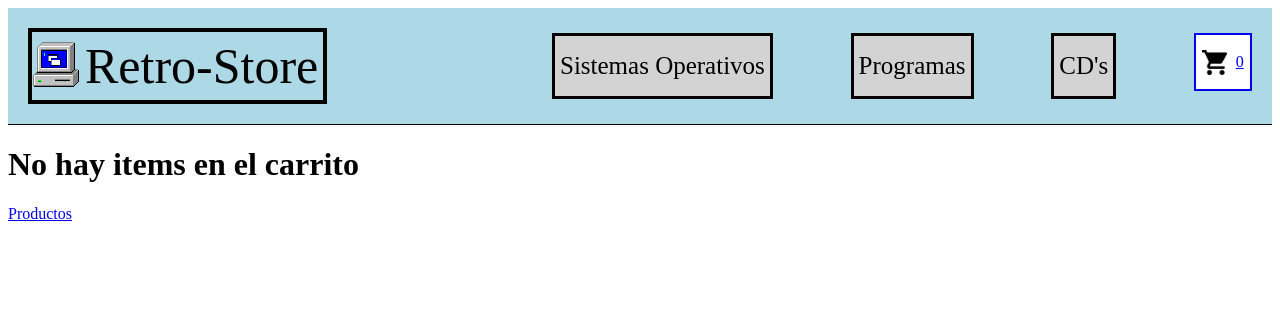
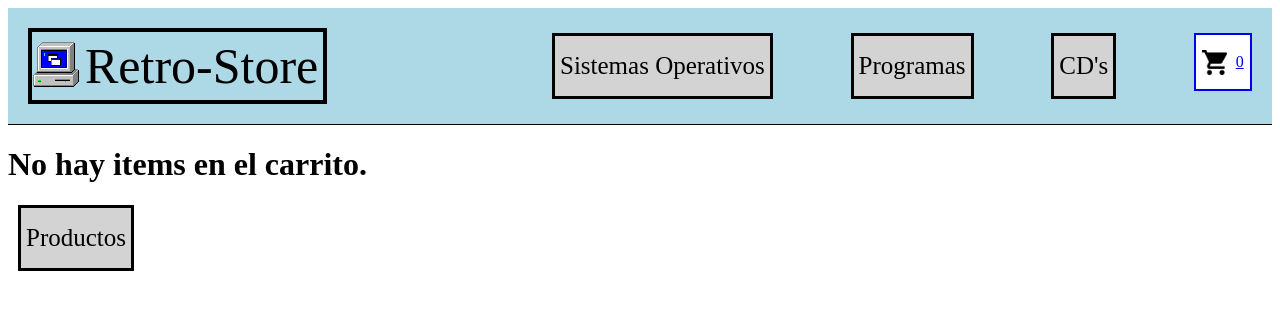
Before and after one commit to lucasluccaroni/Ecommerce-React, a React (Vite) app: page /cart in a window 1280 px wide. Shown: the top 310 px of the page. Built offline with nearby package versions, Linux system fonts and the light colour scheme.

Commit message:
notifications dinamicas segund el type. Ya aplicadas a todo el proyecto

```diff
--- a/src/components/CartItem/CartItem.jsx
+++ b/src/components/CartItem/CartItem.jsx
@@ -4,6 +4,7 @@ import estilos from "./CartItem.module.css"
 
 const CartItem = ({name, price, quantity, id}) =>{
     const {removeItem} = useCart()
+
 
 
 
--- a/src/components/CartView/CartView.jsx
+++ b/src/components/CartView/CartView.jsx
@@ -1,7 +1,7 @@
 import { useCart } from "../../context/CartContext"
 import { Link } from "react-router-dom"
-import CartItem from "../CartItem/CartItem"
 import CartList from "../CartList/CartList"
+import estilos from "./CartView.module.css"
 
 const CartView = () => {
     const {cart, totalQuantity, total, clearCart} = useCart()
@@ -9,8 +9,8 @@ const CartView = () => {
     if(totalQuantity === 0){
         return(
             <div>
-                <h1>No hay items en el carrito</h1>
-                <Link to={"/"}> Productos</Link>
+                <h1>No hay items en el carrito.</h1>
+                <Link to={"/"} className={estilos.botones} > Productos</Link>
             </div>
         )
     }
@@ -19,9 +19,11 @@ const CartView = () => {
         <div>
             <h1>CARRITO</h1>
             <CartList cart={cart} />
-            <h3>Total: {total} </h3>
-            <button onClick={clearCart} > Limpiar Carrito</button>
-            <Link to="/checkout"> Checkout </Link>
+            <div className={estilos.finalDelCarrito} >
+                <button onClick={clearCart} className={estilos.botones} > Limpiar Carrito</button>
+                <Link to="/checkout" className={estilos.botones} > Checkout </Link>
+                <h1>Total: $ {total} </h1>
+            </div>
         </div>
     )
 }
--- /dev/null
+++ b/src/components/CartView/CartView.module.css
@@ -0,0 +1,25 @@
+.botones{
+    height: 50px;
+    font-size: 25px;
+    background-color: lightgrey;
+    border: solid 3px;
+    text-decoration: none;
+    color: black;
+    padding: 5px;
+    display: flex;
+    align-items: center;
+    width: fit-content;
+    font-family: 'Times New Roman', Times, serif;
+    margin: 10px;
+
+}
+.botones:hover {
+    transform: scale(1.05);
+}
+
+
+.finalDelCarrito{
+    display: flex;
+    align-items: center;
+    justify-content: space-around;
+}
--- a/src/components/ItemDetail/ItemDetail.jsx
+++ b/src/components/ItemDetail/ItemDetail.jsx
@@ -8,10 +8,12 @@ const ItemDetail = ({id, name, category, img, price, description, stock}) =>{
     const {addItem, isInCart} = useCart();
     const {showNotification} = useNotification()
 
+
+
     const handleOnAdd = (quantity) => {
         const objProductToAdd = {id, name, price, quantity}
         addItem(objProductToAdd)
-        showNotification( "success" ,`Se agregó correctamente: ${quantity} ${name}.`)
+        showNotification( "success" ,`Se agregó correctamente: ${quantity}  "${name}".`)
     }
 
 
--- a/src/components/ItemDetailContainer/ItemDetailContainer.jsx
+++ b/src/components/ItemDetailContainer/ItemDetailContainer.jsx
@@ -3,11 +3,13 @@ import { getProductById} from "../../asyncMock"
 import ItemDetail from "../ItemDetail/ItemDetail"
 import { useParams } from "react-router-dom"
 import estilos from "./ItemDetailContainer.module.css"
+import { useNotification } from "../../notification/NotificationService"
 
 const ItemDetailContainer = () =>{
     const [product, setProduct] = useState(null)
     const [loading, setLoading] = useState(true)
     const {productId} = useParams()
+    const {showNotification} = useNotification()
 
     useEffect(()=>{
         document.title = "Retro-Store: Detalle"
@@ -22,6 +24,7 @@ const ItemDetailContainer = () =>{
         })
         .catch(error => {
             console.log(error);
+            showNotification("error", "Hubo un error cargando el producto, intente nuevamente.")
         })
         .finally(() =>{
             setLoading(false)
--- a/src/components/ItemListContainer/ItemListContainer.jsx
+++ b/src/components/ItemListContainer/ItemListContainer.jsx
@@ -3,10 +3,12 @@ import { getProducts, getProductsByCategory } from "../../asyncMock"
 import ItemList from "../ItemList/ItemList"
 import { useParams } from "react-router-dom"
 import estilos from "./ItemListContainer.module.css"
+import { useNotification } from "../../notification/NotificationService"
 
 const ItemListContainer = ({greeting}) =>{
     const [products, setProducts] = useState([])
     const [loading, setLoading] = useState(true)
+    const {showNotification} = useNotification()
 
     const {categoryId} = useParams()
 
@@ -14,7 +16,7 @@ const ItemListContainer = ({greeting}) =>{
         setTimeout(()=>{
             if(a.length == 0){
                 console.log(products);
-                return alert("No hay productos en esta categoria.")
+                showNotification("info", "No hay productos en esta categoria.")
             }
         }, 2000)
     }
@@ -30,6 +32,7 @@ const ItemListContainer = ({greeting}) =>{
         })
         .catch(error => {
             console.log(error);
+            showNotification("error", "Hubo un error, intente mas tarde.")
         })
         .finally(() =>{
             setLoading(false)
--- a/src/context/CartContext.jsx
+++ b/src/context/CartContext.jsx
@@ -1,4 +1,5 @@
 import { useState, createContext, useContext } from "react"
+import { useNotification } from "../notification/NotificationService"
 
 //CREACION DE CONTEXT
 export const CartContext = createContext({
@@ -9,6 +10,8 @@ export const CartContext = createContext({
 
 
 export const CartProvider = ({children}) =>{
+    const {showNotification} = useNotification()
+
 
     const [cart, setCart] = useState([])
     console.log(cart)
@@ -16,9 +19,9 @@ export const CartProvider = ({children}) =>{
     const addItem = (productToAdd) => {
 
         if(!isInCart(productToAdd.id)) {
-        setCart(prev => [...prev , productToAdd])
+            setCart(prev => [...prev , productToAdd])
         }else(
-        console.error("el producto ya esta agregado")
+            showNotification("error","el producto ya esta agregado")
         )
     }
 
@@ -29,6 +32,7 @@ export const CartProvider = ({children}) =>{
     const removeItem = (productId) =>{
         const cartUpdaed = cart.filter(prod => prod.id !== productId)
         setCart(cartUpdaed)
+        showNotification("error", "Producto eliminado")
     }
 
     // CANTIDAD TOTAL DE LA COMPRA CARRITO
@@ -58,6 +62,7 @@ export const CartProvider = ({children}) =>{
     //LIMPIAR CARRITO
     const clearCart = () =>{
         setCart([])
+        showNotification("info", "El carrito ha sido limpiado con exito.")
     }
 
 
--- a/src/notification/NotificationService.jsx
+++ b/src/notification/NotificationService.jsx
@@ -1,15 +1,30 @@
 import estilos from "./NotificationService.module.css"
-import { createContext, useState, useContext } from "react"
+import { createContext, useState, useContext, useEffect } from "react"
 
 
 
 
 const Notification = ({notificationData}) =>{
 
-    const [notificationStyle, setNotificationStyle] = useState(notificationSuccess)
+    const [notificationStyle, setNotificationStyle] = useState(estilos.notificationSuccess)
+
+
+    useEffect(()=>{
+        const notificationColor = ()=>{
+            if(notificationData.type == "error"){
+                return setNotificationStyle(estilos.notificationError)
+            } else if(notificationData.type == "info"){
+                    return setNotificationStyle(estilos.notificationInfo)
+                } else{
+                setNotificationStyle(estilos.notificationSuccess)
+            }
+        }
+        setNotificationStyle(notificationColor)
+    }, [notificationStyle])
+
 
     return(
-        <div className={estilos} >
+        <div className={notificationStyle} >
             {notificationData.text}
         </div>
     )
@@ -26,7 +41,6 @@ const NotificationContext = createContext()
 
 //COMPONENTE PARA COMPARTIR LA FUNCIONABILIDAD
 export const NotificationProvider = ({children}) =>{
-
     //CREACION DE LA NOTIFICACION
     const [notificationData, setNotificationData] = useState(
         {
@@ -36,14 +50,26 @@ export const NotificationProvider = ({children}) =>{
         )
 
 
+
+
     //CREACION DE FUNCION PARA SETEAR EL ESTADO
     const showNotification = (type, text) =>{
-        setNotificationData({type, text})
+        setNotificationData({
+            type, text
+        })
 
         setTimeout(()=>{
+
             setNotificationData(prev => ({...prev, text: ""}))
         }, 2500)
     }
+
+
+
+
+
+
+
 
 
     return(
```
